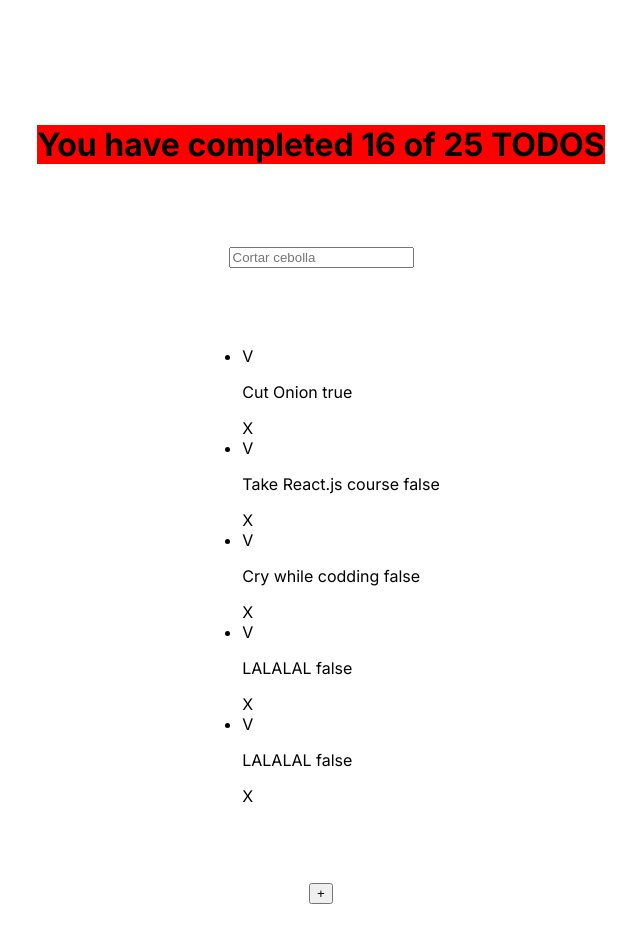
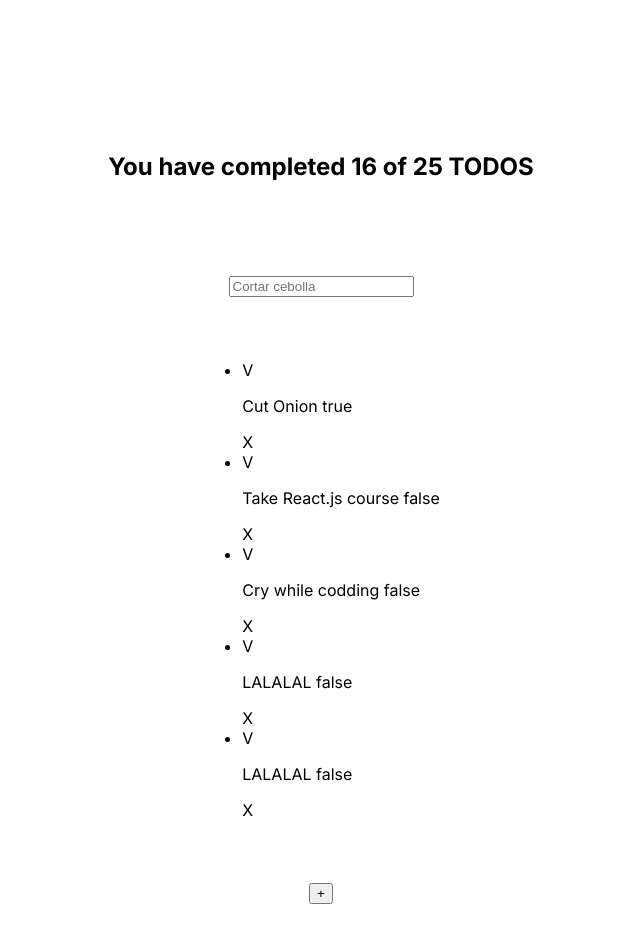
Before and after one commit to Ricardo-Tzuc/react.js-course, a Next.js app in the folder todo-machine-app/: page / in a window 1280 px wide. Shown: the top 942 px of the page, without its empty margins (319-959 px from the left). Built offline with nearby package versions, Linux system fonts and the light colour scheme.

Commit message:
inline styles added: passed as an object inside the component

```diff
--- a/todo-machine-app/src/app/TodoCounter.js
+++ b/todo-machine-app/src/app/TodoCounter.js
@@ -1,11 +1,14 @@
-const styles = {
-  backgroundColor: 'red'
-}
+
 
 
 function  TodoCounter({total, completed}){
     return (
-      <h1 style={styles}>
+      <h1 style={{
+        fontSize: '24px',
+        textAlign: 'center',
+        margin: 0,
+        padding: '48px',
+      }}>
         You have completed {completed} of {total} TODOS
       </h1>
     );
```
